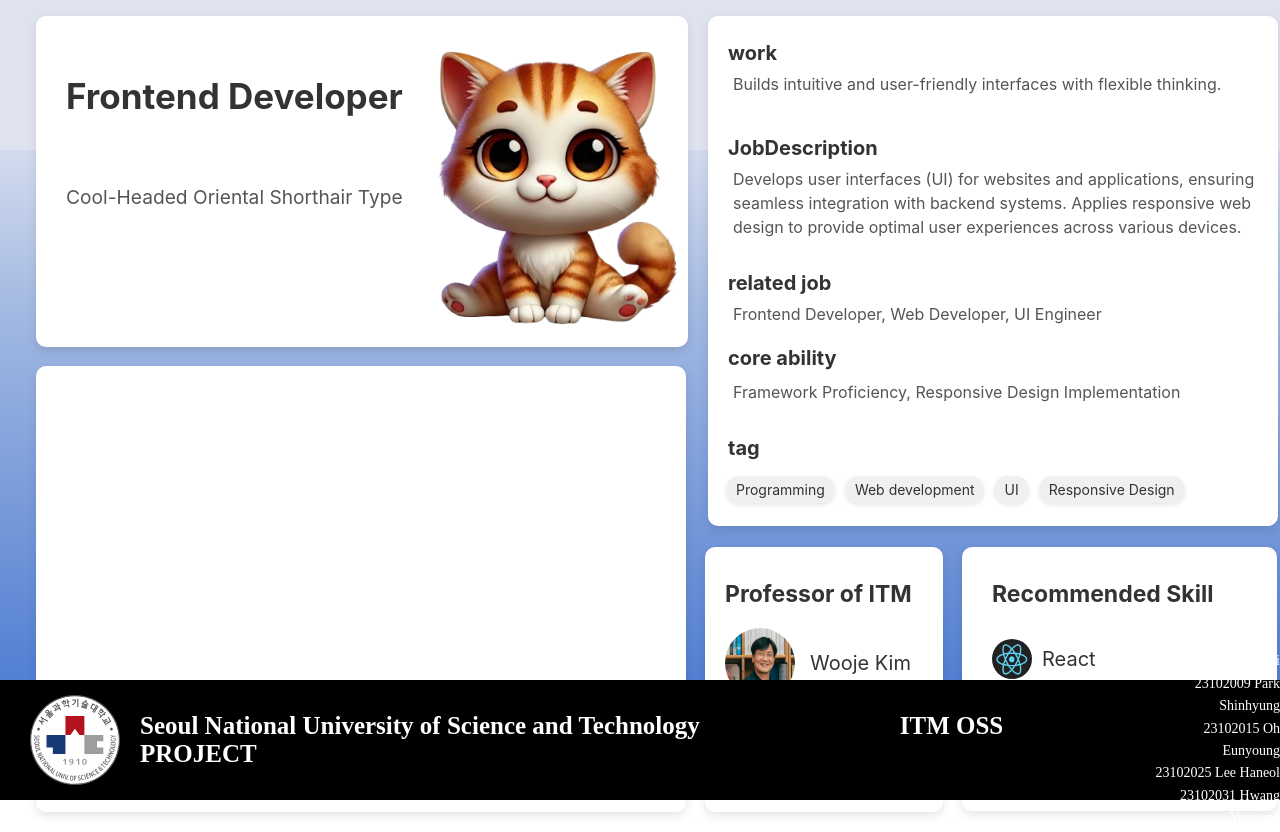
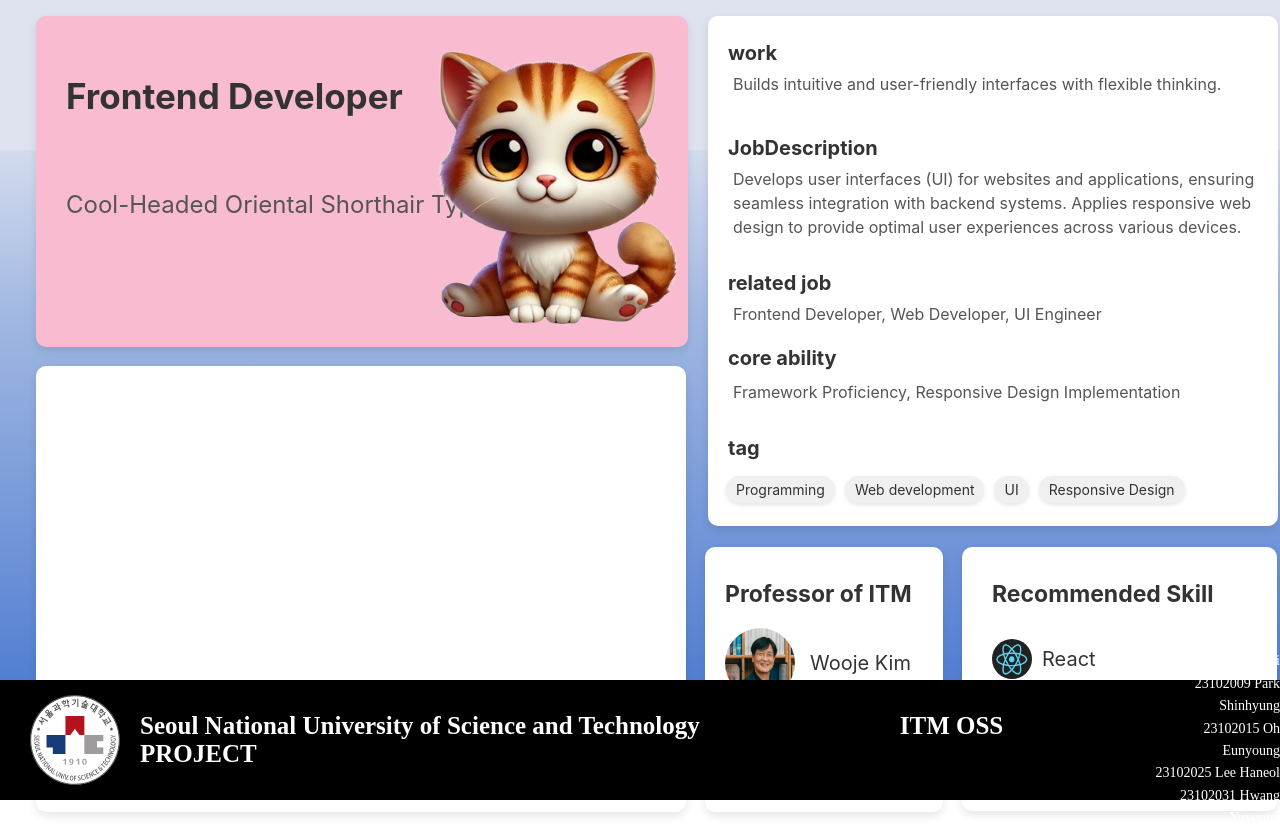
Before and after one commit to kimm00/IT-MBTI, a React (Create React App) app in the folder it-mbti/: page /result in a window 1280 px wide. Built offline with nearby package versions, Linux system fonts and the light colour scheme.

Commit message:
feat: update Cat.js

```diff
--- a/it-mbti/src/components/Cat.js
+++ b/it-mbti/src/components/Cat.js
@@ -9,7 +9,7 @@ const CatContainer = styled.div`
   display: flex;
   flex-direction: column;
   align-items: center;
-  background-color: #ffffff;
+  background-color: #F8BBD0;
   border-radius: 10px;
   box-shadow: 0px 4px 10px rgba(0, 0, 0, 0.1);
 `;
@@ -29,7 +29,7 @@ const Description = styled.p`
   top: 150px;
   left: 30px;
 
-  font-size: 1.2rem;
+  font-size: 1.5rem;
   color: #555;
   text-align: center;
   margin-bottom: 20px;
```
